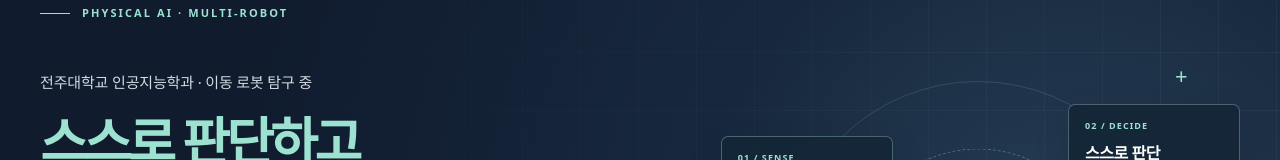
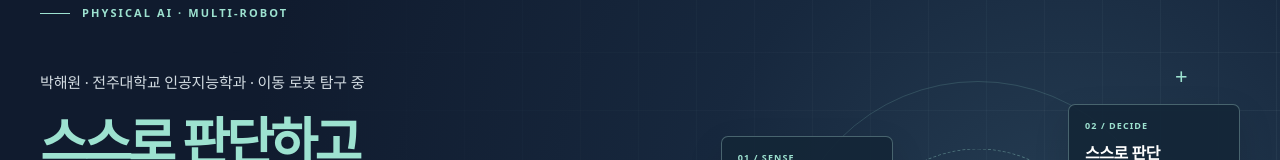
Before and after one commit to GitHaewon/portfolio-lab, a plain HTML site: page index.html in a window 1280 px wide. Shown: the part 141-301 px from the top of the page. Drawn offline with Linux system fonts and the light colour scheme.

Commit message:
Add name to portfolio introduction

```diff
--- a/index.html
+++ b/index.html
@@ -35,7 +35,7 @@
       <div class="container hero-layout">
         <div class="hero-copy">
           <p class="eyebrow"><span class="eyebrow-line"></span> PHYSICAL AI · MULTI-ROBOT</p>
-          <p class="hero-overline">전주대학교 인공지능학과 · 이동 로봇 탐구 중</p>
+          <p class="hero-overline">박해원 · 전주대학교 인공지능학과 · 이동 로봇 탐구 중</p>
           <h1 id="hero-title"><em>스스로 판단하고</em><br><em>함께 움직이는</em><br>이동 로봇을 탐구합니다.</h1>
           <p class="hero-description">사람 대신 현장에서 일하는 이동 로봇이 어떻게 스스로 판단하고, 여러 대가 어떻게 함께 일할 수 있는지에 관심이 있습니다. 로봇이 카메라와 라이다(LiDAR) 같은 센서로 주변을 이해하는 방법, 상황에 맞는 행동을 스스로 배우는 강화학습, 여러 로봇이 일을 나누고 조율하는 멀티에이전트 시스템을 공부하고 있으며, 스마트 팩토리와 물류 시뮬레이션에서 직접 실험하며 이해를 넓혀 가고 있습니다.</p>
           <div class="hero-actions"><a class="button button-light" href="#projects">프로젝트 살펴보기 <span aria-hidden="true">↗</span></a><a class="button button-ghost" href="#activities">활동 기록 <span aria-hidden="true">↓</span></a></div>
```
